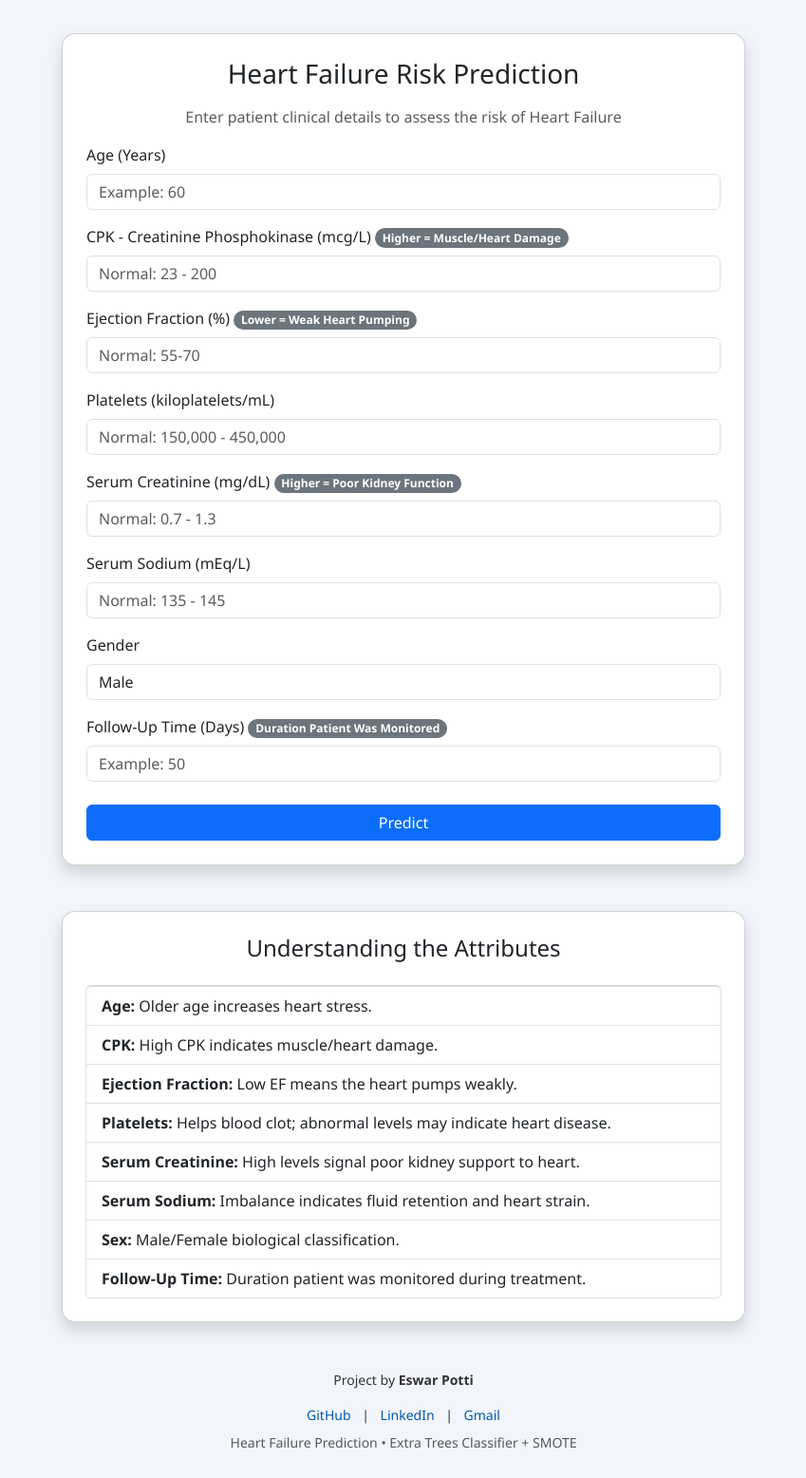
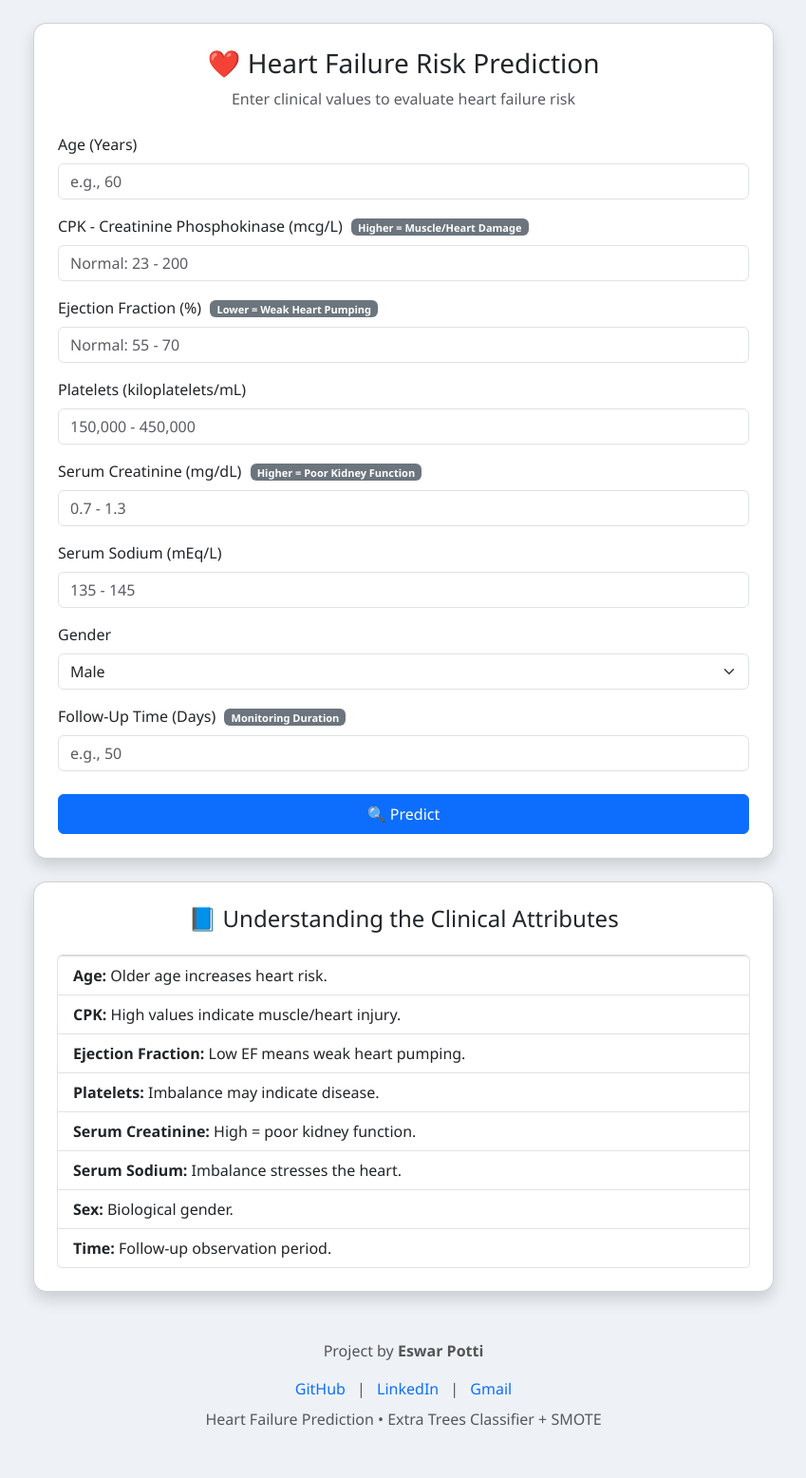
Before and after one commit to eswarpotti3/Heart_Disease_-Prediction_using_SMOTHE, a FastAPI app: page / in a window 1280 px wide. Shown: the whole page at 95% size, without its empty margins (215-1064 px from the left). Before the commit the page ends 1525 px from the top, so only its background shows below. Run offline with FastAPI, Linux system fonts and the light colour scheme; parts of the project's set-up code (start-up, migrations or seed data) failed here and were passed over.

Commit message:
Initial commit

```diff
--- a/Heart_prediction_app/templates/api.py
+++ b/Heart_prediction_app/templates/api.py
@@ -15,7 +15,8 @@ model = joblib.load(os.path.join(BASE_DIR, "heart_model.pkl"))
 
 @app.get("/", response_class=HTMLResponse)
 def read_form(request: Request):
-    return templates.TemplateResponse("index.html", {"request": request, "result": None})
+    return templates.TemplateResponse("index.html", {"request": request})
+
 
 @app.post("/", response_class=HTMLResponse)
 def predict(
@@ -33,4 +34,15 @@ def predict(
                       serum_creatinine, serum_sodium, sex, time]])
     prediction = model.predict(data)[0]
     result = "High Risk of Heart Failure" if prediction == 1 else "Low Risk of Heart Failure"
-    return templates.TemplateResponse("index.html", {"request": request, "result": result})
+    return templates.TemplateResponse("index.html", {
+    "request": request,
+    "result": result,
+    "age": age,
+    "creatinine_phosphokinase": creatinine_phosphokinase,
+    "ejection_fraction": ejection_fraction,
+    "platelets": platelets,
+    "serum_creatinine": serum_creatinine,
+    "serum_sodium": serum_sodium,
+    "sex": str(sex),
+    "time": time
+})
--- a/Heart_prediction_app/templates/index.html
+++ b/Heart_prediction_app/templates/index.html
@@ -1,89 +1,139 @@
 <!DOCTYPE html>
-<html>
+<html lang="en">
 <head>
+<meta charset="UTF-8" />
+<meta name="viewport" content="width=device-width, initial-scale=1.0" />
 <title>Heart Failure Risk Prediction</title>
 
 <link rel="stylesheet" href="https://cdn.jsdelivr.net/npm/bootstrap@5.3.0/dist/css/bootstrap.min.css">
 
 <style>
-body { background: #f2f6fc; font-family: 'Segoe UI', sans-serif; }
-.card { max-width: 720px; margin: auto; margin-top: 35px; border-radius: 14px; padding: 25px; }
-.section-title { font-weight: 600; font-size: 18px; margin-top: 25px; }
-.footer { text-align: center; margin-top: 50px; color: #333; font-size: 14px; }
-.footer a { margin: 0 8px; color: #0056b3; text-decoration: none; font-weight: 500; }
-.footer a:hover { text-decoration: underline; }
-.badge-info { background-color: #0d6efd; }
+    body { background: #eef2f7; font-family: 'Segoe UI', sans-serif; }
+
+    .card {
+        max-width: 780px;
+        margin: auto;
+        border-radius: 14px;
+        padding: 25px;
+    }
+
+    .info-badge {
+        font-size: 11px;
+        margin-left: 5px;
+    }
+
+    .footer {
+        text-align: center;
+        margin: 50px auto;
+        color: #555;
+    }
+
+    .footer a {
+        margin: 0 8px;
+        color: #0d6efd;
+        text-decoration: none;
+        font-weight: 500;
+    }
+
+    .footer a:hover {
+        text-decoration: underline;
+    }
+
 </style>
 </head>
 
 <body>
 
-<div class="card shadow">
-    <h3 class="text-center mb-3">Heart Failure Risk Prediction</h3>
-    <p class="text-muted text-center">Enter patient clinical details to assess the risk of Heart Failure</p>
+<div class="card shadow mt-4">
+    <h3 class="text-center mb-2">❤️ Heart Failure Risk Prediction</h3>
+    <p class="text-muted text-center mb-4">Enter clinical values to evaluate heart failure risk</p>
 
-    <form action="/" method="POST">
+    <form action="/" method="POST" autocomplete="off">
 
+        <!-- Age -->
         <label class="form-label">Age (Years)</label>
-        <input type="number" class="form-control" name="age" placeholder="Example: 60">
+        <input type="number" class="form-control" name="age"
+               value="{{ age if age is defined else '' }}" placeholder="e.g., 60" required>
 
+        <!-- CPK -->
         <label class="form-label mt-3">
             CPK - Creatinine Phosphokinase (mcg/L)
-            <span class="badge rounded-pill bg-secondary">Higher = Muscle/Heart Damage</span>
+            <span class="badge bg-secondary info-badge">Higher = Muscle/Heart Damage</span>
         </label>
-        <input type="number" class="form-control" name="creatinine_phosphokinase" placeholder="Normal: 23 - 200">
+        <input type="number" class="form-control" name="creatinine_phosphokinase"
+               value="{{ creatinine_phosphokinase if creatinine_phosphokinase is defined else '' }}"
+               placeholder="Normal: 23 - 200" required>
 
+        <!-- EF -->
         <label class="form-label mt-3">
             Ejection Fraction (%)
-            <span class="badge rounded-pill bg-secondary">Lower = Weak Heart Pumping</span>
+            <span class="badge bg-secondary info-badge">Lower = Weak Heart Pumping</span>
         </label>
-        <input type="number" class="form-control" name="ejection_fraction" placeholder="Normal: 55-70">
+        <input type="number" class="form-control" name="ejection_fraction"
+               value="{{ ejection_fraction if ejection_fraction is defined else '' }}"
+               placeholder="Normal: 55 - 70" required>
 
+        <!-- Platelets -->
         <label class="form-label mt-3">Platelets (kiloplatelets/mL)</label>
-        <input type="number" class="form-control" name="platelets" placeholder="Normal: 150,000 - 450,000">
+        <input type="number" class="form-control" name="platelets"
+               value="{{ platelets if platelets is defined else '' }}"
+               placeholder="150,000 - 450,000" required>
 
+        <!-- Serum Creatinine -->
         <label class="form-label mt-3">
             Serum Creatinine (mg/dL)
-            <span class="badge rounded-pill bg-secondary">Higher = Poor Kidney Function</span>
+            <span class="badge bg-secondary info-badge">Higher = Poor Kidney Function</span>
         </label>
-        <input type="number" step="0.01" class="form-control" name="serum_creatinine" placeholder="Normal: 0.7 - 1.3">
+        <input type="number" step="0.01" class="form-control" name="serum_creatinine"
+               value="{{ serum_creatinine if serum_creatinine is defined else '' }}"
+               placeholder="0.7 - 1.3" required>
 
+        <!-- Sodium -->
         <label class="form-label mt-3">Serum Sodium (mEq/L)</label>
-        <input type="number" class="form-control" name="serum_sodium" placeholder="Normal: 135 - 145">
+        <input type="number" class="form-control" name="serum_sodium"
+               value="{{ serum_sodium if serum_sodium is defined else '' }}"
+               placeholder="135 - 145" required>
 
+        <!-- Gender -->
         <label class="form-label mt-3">Gender</label>
-        <select class="form-control" name="sex">
-            <option value="1">Male</option>
-            <option value="0">Female</option>
+        <select class="form-select" name="sex">
+            <option value="1" {% if sex == '1' %}selected{% endif %}>Male</option>
+            <option value="0" {% if sex == '0' %}selected{% endif %}>Female</option>
         </select>
 
+        <!-- Time -->
         <label class="form-label mt-3">
             Follow-Up Time (Days)
-            <span class="badge rounded-pill bg-secondary">Duration Patient Was Monitored</span>
+            <span class="badge bg-secondary info-badge">Monitoring Duration</span>
         </label>
-        <input type="number" class="form-control" name="time" placeholder="Example: 50">
+        <input type="number" class="form-control" name="time"
+               value="{{ time if time is defined else '' }}"
+               placeholder="e.g., 50" required>
 
-        <button type="submit" class="btn btn-primary w-100 mt-4">Predict</button>
+        <button type="submit" class="btn btn-primary w-100 mt-4 py-2">
+            🔍 Predict
+        </button>
     </form>
 
     {% if result %}
-    <div class="alert alert-warning mt-4 text-center fs-5">
+    <div class="alert alert-info mt-4 text-center fs-5">
         {{ result }}
     </div>
     {% endif %}
 </div>
 
-<div class="card shadow p-4 mt-5" style="max-width:720px;margin:auto;border-radius:14px;">
-    <h4 class="text-center">Understanding the Attributes</h4>
+<!-- Info Section -->
+<div class="card shadow p-4 mt-4">
+    <h4 class="text-center">📘 Understanding the Clinical Attributes</h4>
     <ul class="list-group mt-3">
-        <li class="list-group-item"><b>Age:</b> Older age increases heart stress.</li>
-        <li class="list-group-item"><b>CPK:</b> High CPK indicates muscle/heart damage.</li>
-        <li class="list-group-item"><b>Ejection Fraction:</b> Low EF means the heart pumps weakly.</li>
-        <li class="list-group-item"><b>Platelets:</b> Helps blood clot; abnormal levels may indicate heart disease.</li>
-        <li class="list-group-item"><b>Serum Creatinine:</b> High levels signal poor kidney support to heart.</li>
-        <li class="list-group-item"><b>Serum Sodium:</b> Imbalance indicates fluid retention and heart strain.</li>
-        <li class="list-group-item"><b>Sex:</b> Male/Female biological classification.</li>
-        <li class="list-group-item"><b>Follow-Up Time:</b> Duration patient was monitored during treatment.</li>
+        <li class="list-group-item"><b>Age:</b> Older age increases heart risk.</li>
+        <li class="list-group-item"><b>CPK:</b> High values indicate muscle/heart injury.</li>
+        <li class="list-group-item"><b>Ejection Fraction:</b> Low EF means weak heart pumping.</li>
+        <li class="list-group-item"><b>Platelets:</b> Imbalance may indicate disease.</li>
+        <li class="list-group-item"><b>Serum Creatinine:</b> High = poor kidney function.</li>
+        <li class="list-group-item"><b>Serum Sodium:</b> Imbalance stresses the heart.</li>
+        <li class="list-group-item"><b>Sex:</b> Biological gender.</li>
+        <li class="list-group-item"><b>Time:</b> Follow-up observation period.</li>
     </ul>
 </div>
 
@@ -94,6 +144,20 @@ body { background: #f2f6fc; font-family: 'Segoe UI', sans-serif; }
     <a href="mailto:potti.eswar3@gmail.com" target="_blank">Gmail</a>
     <p class="text-muted mt-2">Heart Failure Prediction • Extra Trees Classifier + SMOTE</p>
 </div>
+<script>
+    // Detect hard reload
+    const navEntry = performance.getEntriesByType("navigation")[0];
+
+    // If page was reloaded → clear fields
+    if (navEntry && navEntry.type === "reload") {
+
+        // Force-clear each input manually
+        document.querySelectorAll("input, select").forEach(el => {
+            el.value = "";
+        });
+    }
+</script>
+
 
 </body>
 </html>
```
Also changed, not shown: README.md (added), 2 other files.
